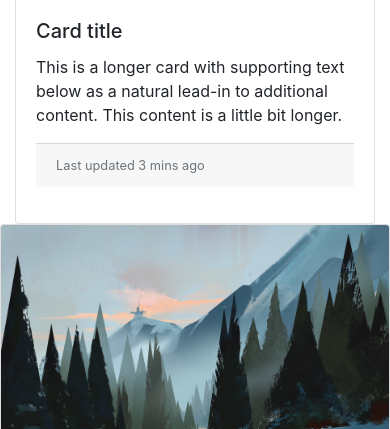
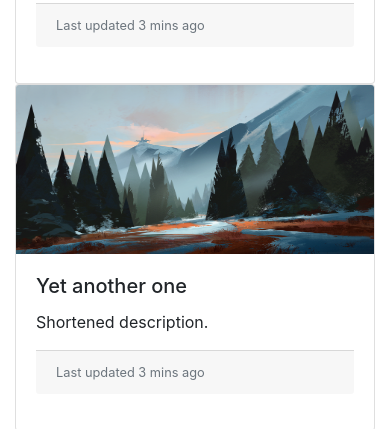
Before and after one commit to theViz343/mydjangoblog, a Django app: page / in a window 390 px wide. Shown: the part 463-892 px from the top of the page. Run offline with Django 3.2, Linux system fonts and the light colour scheme; data comes from the database, SQL or seed files in the repository; both versions use the stored data as it was before the commit; some libraries are stand-ins or nearby versions.

Commit message:
Added basic footer and improved display of blog cards. Also added some images and made database migrations.

```diff
--- a/mysite/landingpage/models.py
+++ b/mysite/landingpage/models.py
@@ -10,3 +10,12 @@
 
     def __str__(self) :
         return self.post_title
+    def arrange_row_wise(cards_per_row):
+        latest_blogs = BlogPost.objects.order_by( '-post_date' )[:10]
+        row_wise_blogs = []
+        for i in range( 0, len( latest_blogs ), cards_per_row ) :
+            if len(latest_blogs)-i>=cards_per_row:
+                row_wise_blogs.append(latest_blogs[i :i + cards_per_row])
+            else:
+                row_wise_blogs.append( latest_blogs[i : len(latest_blogs)] )
+        return row_wise_blogs
--- a/mysite/landingpage/templates/landingpage/index.html
+++ b/mysite/landingpage/templates/landingpage/index.html
@@ -14,9 +14,18 @@
 
 <!-- Latest compiled JavaScript -->
 <script src="https://maxcdn.bootstrapcdn.com/bootstrap/4.4.1/js/bootstrap.min.js"></script>
+    <!-- Sticky Footer Stuff -->
+    <link href="sticky-footer.css" rel="stylesheet">
 </head>
+
+
 <body>
-<nav class="navbar navbar-expand-sm bg-dark navbar-dark">
+
+<div class="container-fluid bg-secondary text-light text-center m-0 p-1">
+        <h1>Litera</h1>
+</div>
+
+<nav class="navbar navbar-expand-sm bg-dark navbar-dark sticky-top m-0 p-0">
   <ul class="navbar-nav">
     <li class="nav-item">
       <a class="nav-link" href="{% url 'index' %}">Home</a>
@@ -29,32 +38,59 @@
     </li>
   </ul>
 </nav>
-<div class="container-fluid bg-secondary text-light">
-    <div class="col-sm-4"></div>
-    <div class="col-sm-8">
-        <h1>Latest Posts</h1>
-    </div>
-</div>
+
 <div class="container">
-    <div class="'card-columns">
         {% if blog_list %}
-            {% for blog in blog_list %}
-                <div class="card">
-                    <img class="card-img-top" src={{ blog.post_img.url}} alt="placeholder">
+            {% for row in blog_list %}
+                <div class="'card-deck my-3">
+                    <div class="row">
+                    <div class="col-md-1"></div>
+                {% for blog in row %}
+                        <div class="col-md-3">
+                <div class="card " style="width: 100%;">
+                    <img class="card-img-top img-responsive" src={{ blog.post_img.url}} alt={{ blog.post_title }} style="height: 20vh;">
                     <div class="card-body">
-                        <h5 class="card-title">Card title</h5>
-                        <p class="card-text">This is a longer card with supporting text below as a natural lead-in to additional content. This content is a little bit longer.</p>
+                        <h5 class="card-title">{{ blog.post_title }}</h5>
+                        <p class="card-text">{{ blog.post_desc }}</p>
                         <p class="card-footer">
                             <small class="text-muted">Last updated 3 mins ago</small>
                         </p>
                     </div>
                 </div>
-    </div>
+                        </div>
+                {% endfor %}
+                      <div class="col-md-2"></div>
+                    </div>
+                </div>
+        {% endfor %}
+        {% else %}
+            <p>No blog posts are available.</p>
+        {% endif %}
 </div>
 
-    {% endfor %}
-{% else %}
-    <p>No blog posts are available.</p>
-{% endif %}
+<footer class="footer font-small bg-dark pt-4">
+
+  <!-- Footer Elements -->
+  <div class="container">
+
+    <!--Grid row-->
+    <div class="row">
+
+      <!--Grid column-->
+
+    </div>
+    <!--Grid row-->
+
+  </div>
+  <!-- Footer Elements -->
+
+  <!-- Copyright -->
+  <div class="footer-copyright bg-secondary text-center py-3">© 2020 Copyright:
+    <a href="https://mdbootstrap.com/"> MDBootstrap.com</a>
+  </div>
+  <!-- Copyright -->
+
+</footer>
+
 </body>
 </html>
--- a/mysite/landingpage/views.py
+++ b/mysite/landingpage/views.py
@@ -5,9 +5,9 @@
 
 # Create your views here.
 def index(request) :
-    latest_blogs=BlogPost.objects.order_by('-post_date')[:10]
+    row_wise_blogs=BlogPost.arrange_row_wise(cards_per_row=3)
     context={
-        'blog_list':latest_blogs,
+        'blog_list':row_wise_blogs,
              }
 
     return render(request, 'landingpage/index.html', context)
```
Also changed, not shown: mysite/db.sqlite3.
